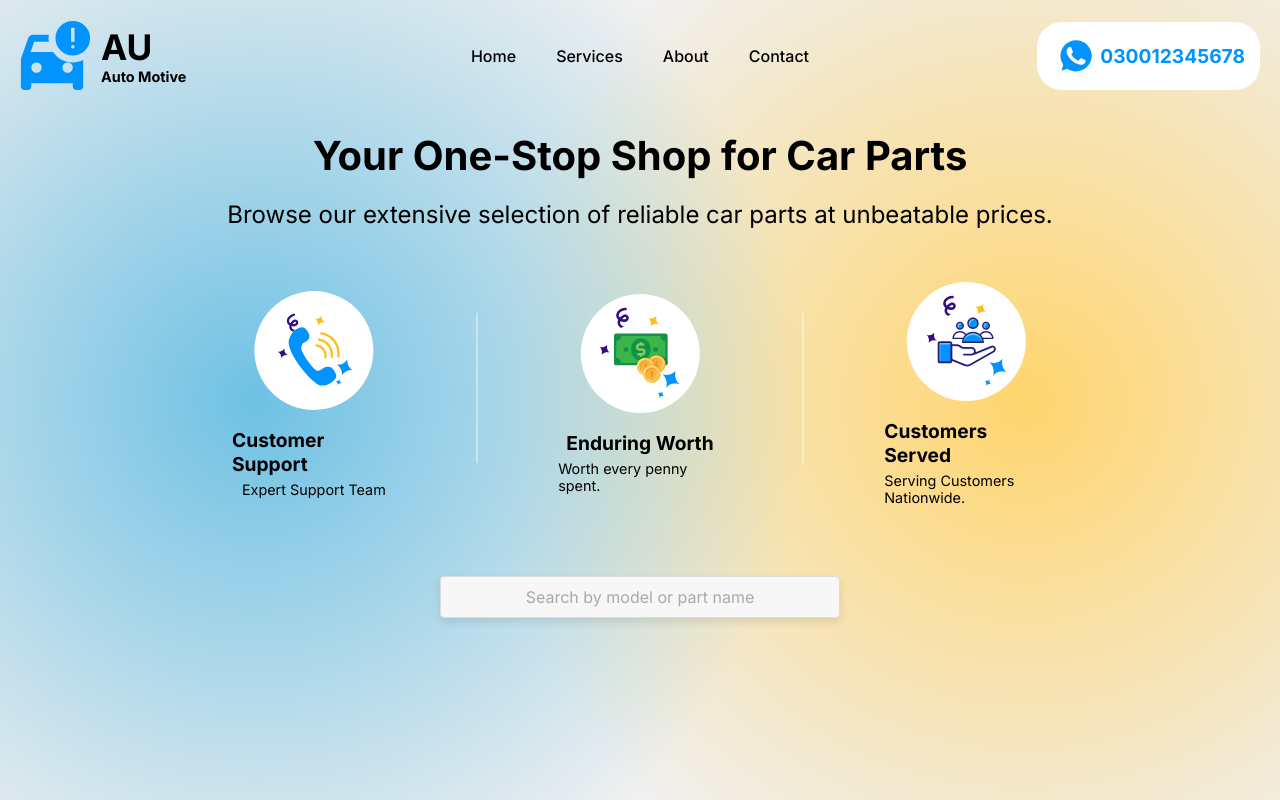
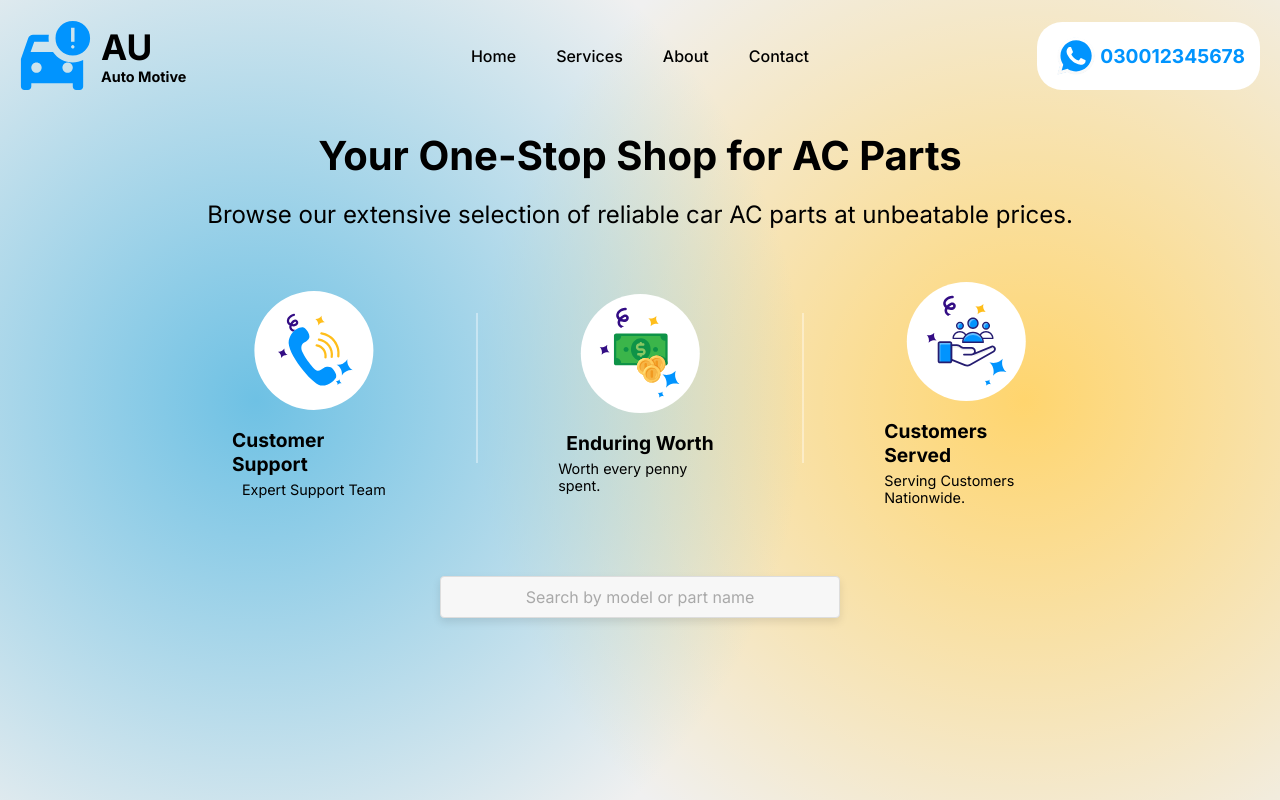
Before and after one commit to RuhaibDev/CarParts_Web, a React (Create React App) app: page / in a window 1280 px wide. Shown: the top 800 px of the page. Built offline with nearby package versions, Linux system fonts and the light colour scheme; a web font is replaced by a local one.

Commit message:
hero page updated

```diff
--- a/src/HeroPageSection.jsx
+++ b/src/HeroPageSection.jsx
@@ -55,9 +55,9 @@ const HeroPageSection = ({ onProductSelect }) => {
   return (
     <div id="home" className="heropagesection">
       <div className="heropagesection-i d-flex flex-column align-center g-20 m-t-20">
-        <h1 className="main-heading f-s-2-5">Your One-Stop Shop for Car Parts</h1>
+        <h1 className="main-heading f-s-2-5">Your One-Stop Shop for AC Parts</h1>
         <p className="f-s-1-5">
-          Browse our extensive selection of reliable car parts at unbeatable
+          Browse our extensive selection of reliable car AC parts at unbeatable
           prices.
         </p>
         <div className="stats d-flex align-center justify-evenly g-40 w-70 m-t-20">
```
